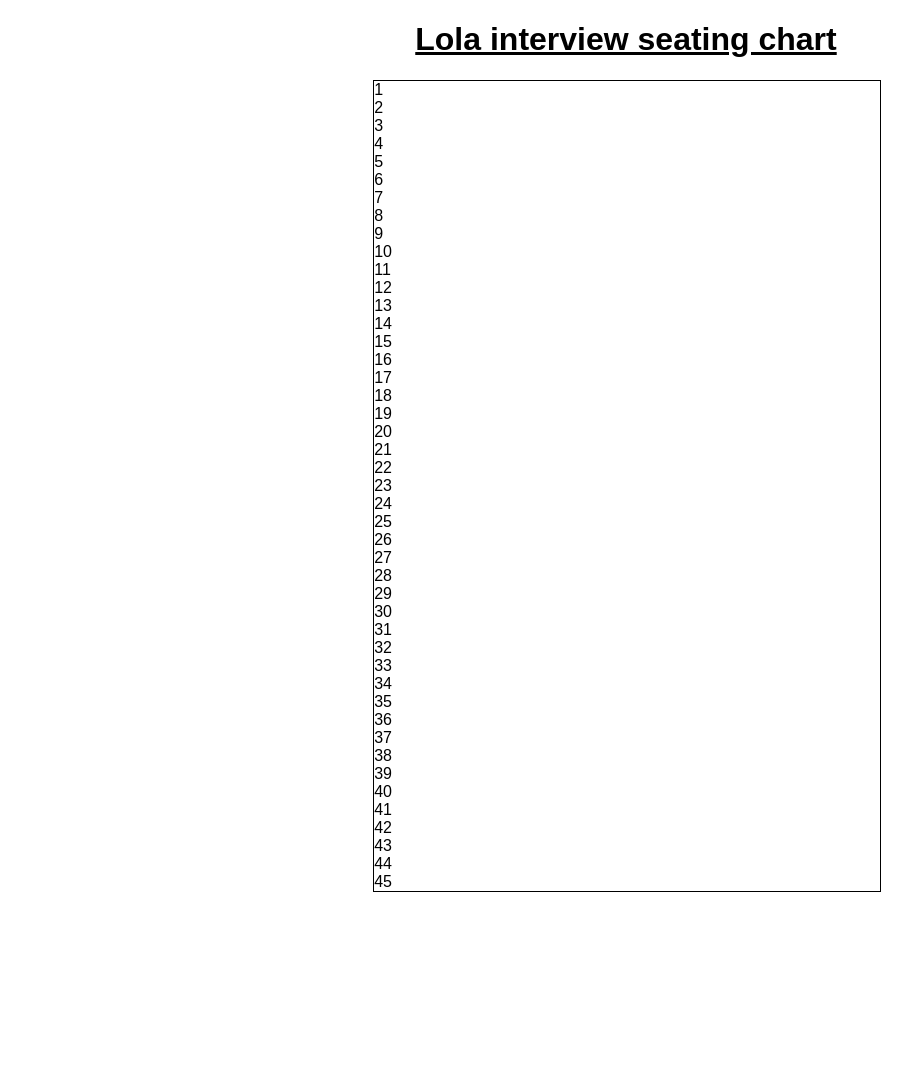
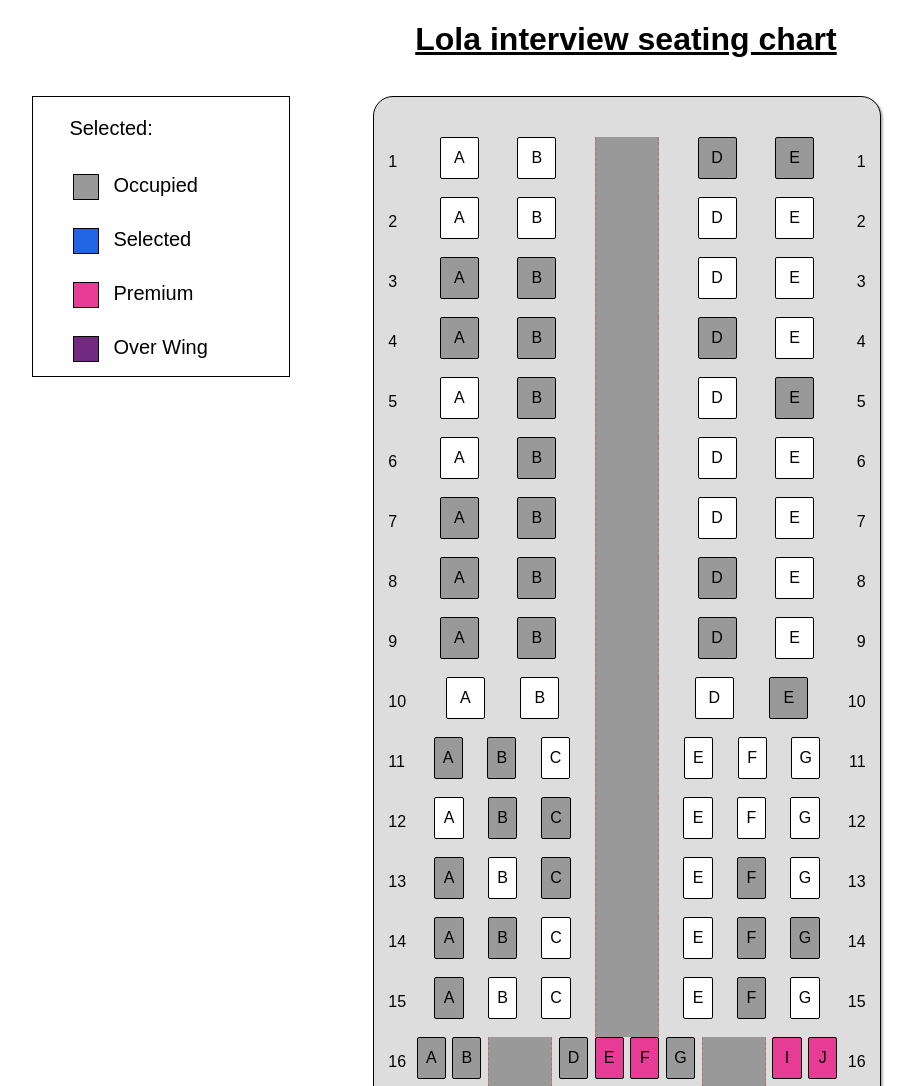
Before and after one commit to jwaters627/lola, a React app: page / in a window 1280 px wide. Shown: the top 1086 px of the page, without its empty margins (14-929 px from the left). Before the commit the page ends 900 px from the top, so only its background shows below. Built offline with nearby package versions, Linux system fonts and the light colour scheme.

Commit message:
Seat component made to take in seat data and render seats with different styling depending on the class of the seat. Created a select seat function that when a seat is clicked then the selected seat is set within the state to show which seat is selected.  Created a key to show what each color means and to show which seat is selected.

```diff
--- /dev/null
+++ b/Sass/colors.scss
@@ -0,0 +1,4 @@
+$color-occupied: #999;
+$color-selected: #2164E4;
+$color-overWing: #712A7F;
+$color-premium: #E63C96;
--- a/components/Main/main.js
+++ b/components/Main/main.js
@@ -4,16 +4,16 @@ import styles from './main.scss';
 import Data from '../../data';
 import Row from '../Row/row';
 
-
 export default class Main extends React.Component {
 	 constructor(props) {
 	    super(props);
 	    this.state = {
-
+	 		plane: {},
+	 		selected: false
 	    };
     }
 
-    componentWillMount(){
+	componentWillMount(){
 		this.organizeRows()
 	}
 
@@ -29,9 +29,8 @@ export default class Main extends React.Component {
 				plane[seat.row] = [seat];
 			}
 		})
-		this.orderRows(plane);
+		this.orderRows(plane)
 	}
-
 
 	// Take the organized by row plane data and go through each row to order the row by seat
 
@@ -48,7 +47,9 @@ export default class Main extends React.Component {
 					return 0
 				}
 			})
-			this.findAisle(plane[row]);
+		// Once the row is ordered send it to the findAisle function to figure out where the aisle is
+
+			this.findAisle(plane[row])
 		}
 		this.setState({plane: plane})
 	}
@@ -64,13 +65,43 @@ export default class Main extends React.Component {
 	}
 
 	renderRows = (row) =>{
-		return (<Row row={row} rowNumber={row[0].row}></Row>)
+		return (<Row selectedSeat={this.state.selected} selectSeat={this.selectSeat} row={row} rowNumber={row[0].row} rowClass={row[0].class}></Row>)
 	}
+
+	selectSeat = (seat) =>{
+		if(!seat.occupied){
+			this.setState({selected: seat})
+		}
+	}
+
 
 	render() {
 		return(
 			<div className='mainContainer'>
 				<h1 className='title'>Lola interview seating chart</h1>
+				<div className='keyContainer'>
+					<p className='selectedText'> Selected: {this.state.selected.row} {this.state.selected.seat}</p>
+					<div className='keyItemContainer'>
+						<div className='keyItem occupied'>
+						</div>
+						<p className='keyText'>Occupied</p>
+					</div>
+					<div className='keyItemContainer'>
+						<div className='keyItem selected'>
+						</div>
+						<p className='keyText'>Selected</p>
+					</div>
+					<div className='keyItemContainer'>
+						<div className='keyItem premium'>
+						</div>
+						<p className='keyText'>Premium</p>
+					</div>
+					<div className='keyItemContainer'>
+						<div className='keyItem overWing'>
+						</div>
+						<p className='keyText'>Over Wing</p>
+				</div>
+				</div>
 				<div className="planeContainer">
 					{Object.values(this.state.plane).map(this.renderRows)}
 				</div>
--- a/components/Main/main.scss
+++ b/components/Main/main.scss
@@ -1,3 +1,6 @@
+@import '../../Sass/colors';
+
+
 body{
 	font-family: Arial;
 }
@@ -14,5 +17,66 @@ body{
 	width: 40%;
 	margin-left: 30%;
 	border: 1px solid black;
-	margin-top: 20px;
+	margin-top: 2vh;
+	padding-top: 40px;
+	padding-bottom: 20px;
+	background-color: #ddd;
+	box-shadow: 2px 2px 2px rgba(0,0,0,0.3);
+	display: inline-block;
+	border-radius: 20px;
 }
+
+.keyContainer{
+	position: fixed;
+	float: left;
+	width: 20%;
+	margin-left: 3%;
+	border: 1px solid black;
+	background-color: #fff;
+	margin-top: 2vh;
+
+	.selectedText{
+		margin-left: 36px;
+		font-size: 20px;
+	}
+
+	.keyItemContainer{
+		height: 40px;
+		padding-top: 14px;
+		margin-left: 36px;
+
+
+		.keyItem{
+			height: 24px;
+			width: 24px;
+			display: inline-block;
+			margin-left: 4px;
+			float: left;
+			border: 1px solid black;
+
+			&.occupied{
+				background-color: $color-occupied;
+			}
+
+			&.selected{
+				background-color: $color-selected;
+			}
+
+			&.premium{
+				background-color: $color-premium;
+			}
+
+			&.overWing{
+				background-color: $color-overWing;
+			}
+		}
+
+		.keyText{
+			display: inline-block;
+			margin: 0;
+			padding: 0;
+			margin-left: 14px;
+			font-size: 20px;
+		}
+	}
+}
--- a/components/Row/row.js
+++ b/components/Row/row.js
@@ -1,5 +1,8 @@
 import React from 'react';
 import styles from './row.scss';
+
+import Seat from '../Seat/seat';
+import classNames from 'classnames';
 
 export default class Row extends React.Component {
 	 constructor(props) {
@@ -9,10 +12,25 @@ export default class Row extends React.Component {
 	    };
     }
 
+
+	renderSeat = (seatObject) =>{
+		return <Seat selectedSeat={this.props.selectedSeat} selectSeat={this.props.selectSeat} seat={seatObject} />
+	}
+
 	render() {
+		let rowClass = classNames(
+          'rowContainer',
+          {
+            'firstClass': (this.props.rowClass == "First"),
+            'businessClass': (this.props.rowClass == "Business"),
+            'economyClass': (this.props.rowClass == "Economy")
+          }
+        )
 		return(
-			<div className="rowContainer">
-				{this.props.rowNumber}
+			<div className={rowClass}>
+				<p className='rowNumber'>{this.props.row[0].row}</p>
+				{this.props.row.map(this.renderSeat)}
+				<p className='rowNumber'>{this.props.row[0].row}</p>
 			</div>
 		)
 	}
--- a/components/Row/row.scss
+++ b/components/Row/row.scss
@@ -0,0 +1,17 @@
+.rowContainer{
+	width: 96%;
+	height: 46px;
+	margin: 0;
+	padding: 0;
+	padding-left: 2%;
+	padding-right: 2%;
+	display: flex;
+	justify-content: space-between;
+	background-color: #ddd;
+	margin-bottom: 14px;
+
+	.rowNumber{
+		margin-left: 4px;
+		margin-right: 4px;
+	}
+}
--- /dev/null
+++ b/components/Seat/seat.js
@@ -0,0 +1,42 @@
+import React from 'react';
+import styles from './seat.scss';
+
+import classNames from 'classnames';
+
+export default class Seat extends React.Component {
+   constructor(props) {
+      super(props);
+      this.state = {
+
+      };
+    }
+
+
+
+  render() {
+    let seatClass = classNames(
+          'seatContainer',
+          {
+            'aisle': (this.props.seat.name == 'Aisle'),
+            'first': (this.props.seat.class == 'First'),
+          }
+        )
+
+        let letterClass = classNames(
+          'seatLetter',
+          {
+            'aisle': (this.props.seat.name == 'Aisle'),
+            'occupied': (this.props.seat.occupied),
+            'premium': (this.props.seat.premium),
+            'overWing': (this.props.seat.overWing),
+            'selected': (this.props.selectedSeat == this.props.seat && !this.props.seat.occupied)
+          }
+        )
+
+    return(
+      <div className={seatClass}>
+        <h4 onClick={() => this.props.selectSeat(this.props.seat)} className={letterClass}>{this.props.seat.seat}</h4>
+      </div>
+    )
+  }
+}
--- /dev/null
+++ b/components/Seat/seat.scss
@@ -0,0 +1,73 @@
+@import '../../Sass/colors';
+
+
+.seatContainer{
+	width: 6%;
+	height: 60px;
+	text-align: center;
+	line-height: 40px;
+
+	&.first{
+		width: 8%;
+	}
+
+	&.business{
+
+	}
+
+	h4{
+		padding: 0;
+		margin: 0;
+	}
+
+	&.aisle{
+		border: none;
+		background-color: #999;
+		width: 12%;
+		padding-left: 2px;
+		padding-right: 2px;
+		border-left: 1px dashed rgba(255,10,10, 0.3);
+		border-right: 1px dashed rgba(255,10,10, 0.3);
+	}
+
+	.seatLetter{
+		border: 1px solid black;
+		border-radius: 2px;
+		font-weight: 100;
+		background-color: white;
+
+		&.aisle{
+			display: none;
+		}
+
+		&:hover{
+			border: 2px solid blue;
+			cursor: pointer;
+			color: blue;
+			font-weight: 500;
+		}
+
+		&.premium{
+			background-color: $color-premium;
+		}
+
+		&.overWing{
+			background-color: $color-overWing;
+		}
+
+		&.selected{
+			background-color: $color-selected;
+		}
+
+		&.occupied{
+			background-color: $color-occupied;
+
+			&:hover{
+				border: 1px solid black;
+				font-weight: 100;
+				cursor: default;
+				color: black;
+			}
+		}
+	}
+}
```
